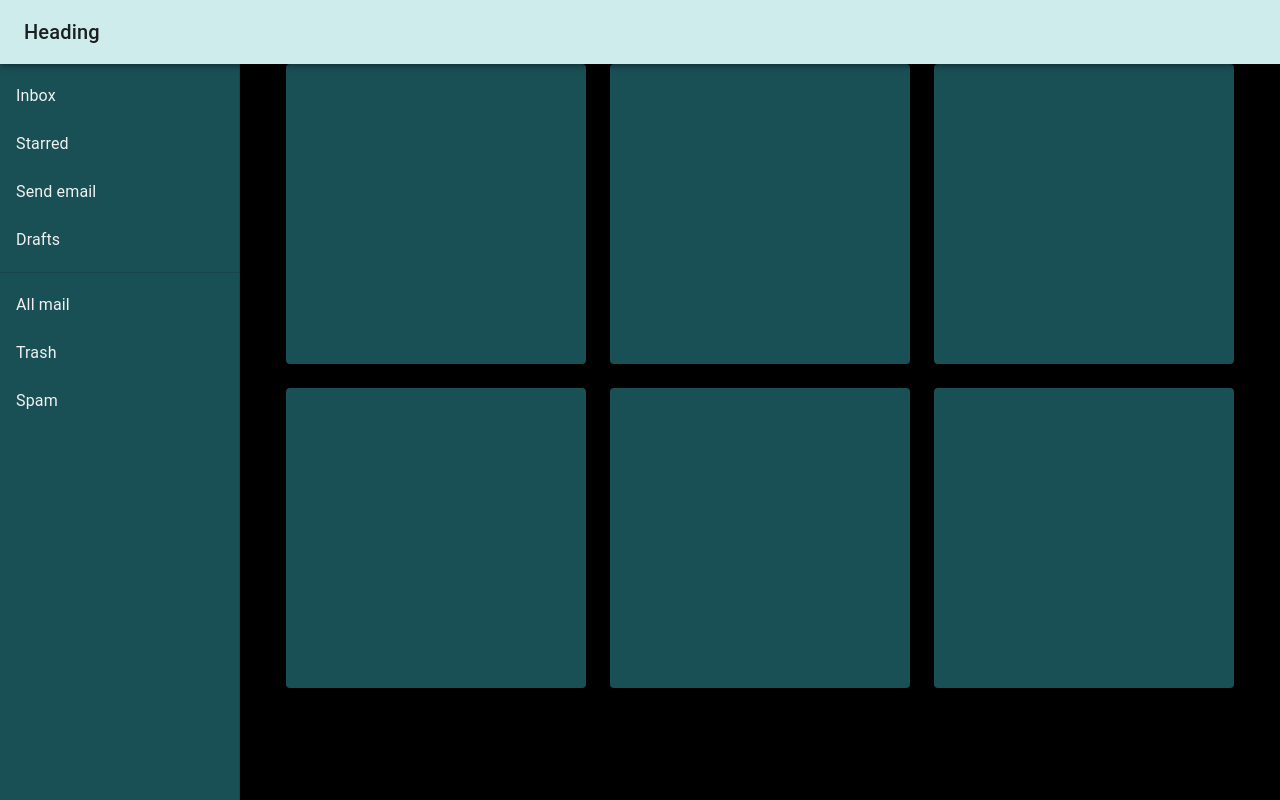
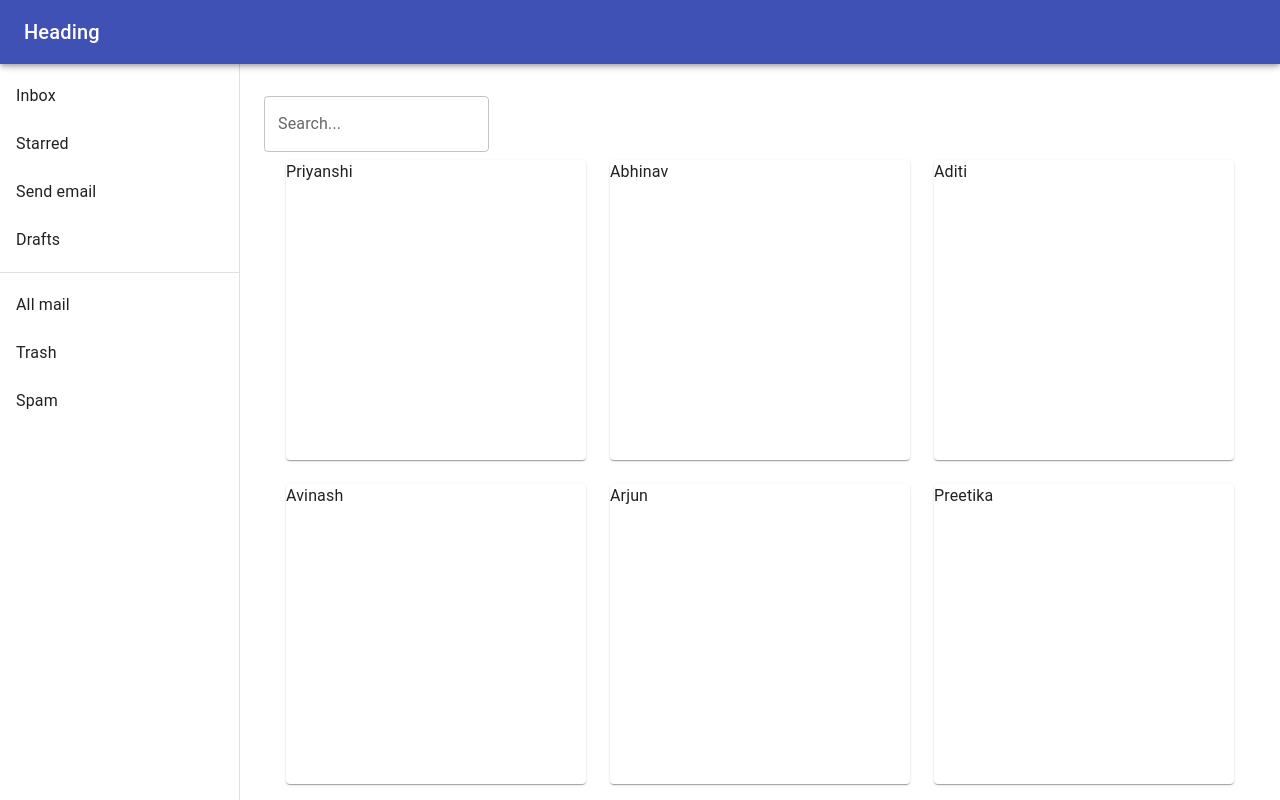
Before and after one commit to imabhinavawasthi/finance-app-netlify, a React (Create React App) app: page / in a window 1280 px wide. Built offline with nearby package versions, Linux system fonts and the light colour scheme.

Commit message:
"searchbox added, axios installed, theme edited"

```diff
--- a/package.json
+++ b/package.json
@@ -9,6 +9,7 @@
     "@testing-library/jest-dom": "^5.16.5",
     "@testing-library/react": "^13.4.0",
     "@testing-library/user-event": "^13.5.0",
+    "axios": "^1.1.3",
     "node-modules": "^1.0.1",
     "react": "^18.2.0",
     "react-dom": "^18.2.0",
--- a/src/Components/Cards/CardContainer.js
+++ b/src/Components/Cards/CardContainer.js
@@ -1,21 +1,75 @@
-import * as React from 'react';
+import React, { useEffect, useState } from 'react'
 import Paper from '@mui/material/Paper';
 import Grid from '@mui/material/Grid';
+import SearchBox from '../searchbox/SearchBox';
+import Box from '@mui/material/Box';
+
+const data = [
+    {
+        id: 1,
+        name: 'Priyanshi'
+    },
+    {
+        id: 2,
+        name: 'Abhinav'
+    },
+    {
+        id: 3,
+        name: 'Aditi'
+    },
+    {
+        id: 4,
+        name: 'Avinash'
+    },
+    {
+        id: 5,
+        name: 'Arjun'
+    },
+    {
+        id: 6,
+        name: 'Preetika'
+    },
+
+]
 
 const CardContainer = () => {
 
+    const [searchField, setSearchField] = useState('')
+    const [filteredData, setFilteredData] = useState(data)
+
+    useEffect(() => {
+        const newFilteredData = data.filter((ele) => {
+            return ele.name.toLocaleLowerCase().includes(searchField);
+        })
+
+        setFilteredData(newFilteredData)
+    }, [searchField])
+
+
+    const onSearchChange = (event) => {
+
+        const searchFieldString = event.target.value.toLocaleLowerCase();
+
+        setSearchField(searchFieldString)
+    }
+
     return (
         <>
-            <Grid item xs={12}>
+            <Grid item xs={12} mt={3} justifyContent="center">
+                <Box justifyContent="center" alignItems="center">
+                    <SearchBox onChangeHandler={onSearchChange} />
+                </Box>
                 <Grid container justifyContent="center" spacing={3}>
-                    {[0, 1, 2, 3, 4, 5].map((value) => (
-                        <Grid key={value} item>
+                    {filteredData.map((ele) => (
+                        <Grid key={ele.id} item>
                             <Paper
                                 sx={{
                                     height: 300,
                                     width: 300,
                                 }}
-                            />
+                            >
+                                {ele.name}
+                            </Paper>
                         </Grid>
                     ))}
                 </Grid>
--- a/src/Components/searchbox/SearchBox.js
+++ b/src/Components/searchbox/SearchBox.js
@@ -0,0 +1,24 @@
+import * as React from 'react';
+import Box from '@mui/material/Box';
+import TextField from '@mui/material/TextField';
+
+const SearchBox = ({ onChangeHandler }) => {
+
+    return (
+        <div>
+            <Box
+                component="form"
+                sx={{
+                    '& > :not(style)': { m: 1, width: '25ch' },
+                }}
+                noValidate
+                autoComplete="off"
+                margin="auto"
+            >
+                <TextField id="outlined-basic" label="Search..." variant="outlined" onChange={onChangeHandler} />
+            </Box>
+        </div>
+    )
+}
+
+export default SearchBox
--- a/src/Pages/HomePage.js
+++ b/src/Pages/HomePage.js
@@ -19,7 +19,7 @@ const HomePage = () => {
                     ml: { sm: `${drawerWidth}px` },
                 }}
             >
-               <CardContainer/>
+               <CardContainer />
             </Box>
         </>
     )
--- a/src/Theme/index.js
+++ b/src/Theme/index.js
@@ -4,21 +4,10 @@ const theme = createTheme({
     palette: {
         type: 'light',
         primary: {
-          main: '#CFECEC',
-          light: '#B9FFF8',
+          main: '#3f51b5',
         },
         secondary: {
-          main: '#F55C47',
-        },
-        background: {
-          default: '#000000',
-          paper: '#195056',
-        },
-        text: {
-          primary: '#F1F1F1',
-          secondary: '#EEEEEE',
-          disabled: 'rgba(187,180,180,0.38)',
-          hint: 'rgba(177,169,169,0.38)',
+          main: '#f50057',
         },
       },
       typography: {
```
Also changed, not shown: 1 other file (tests, documents, lock files or other folders).
